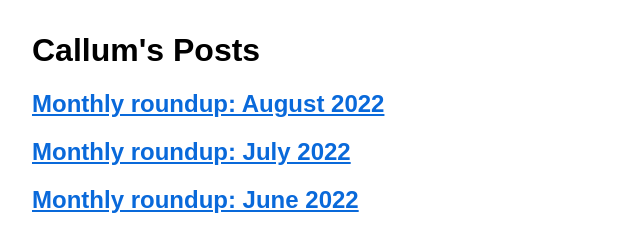
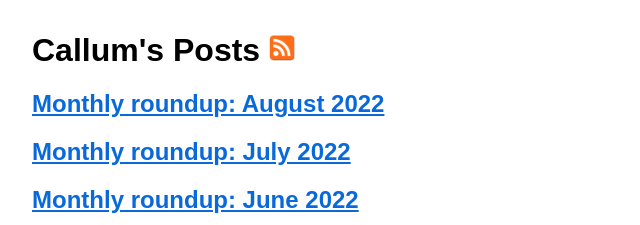
Before and after one commit to seadowg/seadowg.github.com, a Jekyll site: the page built from posts.html, in a window 1280 px wide. Shown: the top 225 px of the page, without its empty margins (0-640 px from the left). Built offline with Jekyll 4.4.1, drawn with Linux system fonts in a browser that asks for light colours.

Commit message:
Add RSS icon

```diff
--- a/posts.html
+++ b/posts.html
@@ -3,7 +3,7 @@ title: Callum's Posts
 layout: default
 ---
 
-<h1>{{ page.title }}</h1>
+<h1>{{ page.title }} <a href="/feed.xml"><img src="/assets/img/rss.png" style="width: 0.8em; height: 0.8em;"/></a></h1>
 
 {% for post in site.posts %}
   <h2><a href="{{ post.url }}">{{ post.title }}</a></h2>
```
Also changed, not shown: assets/img/rss.png (added).
